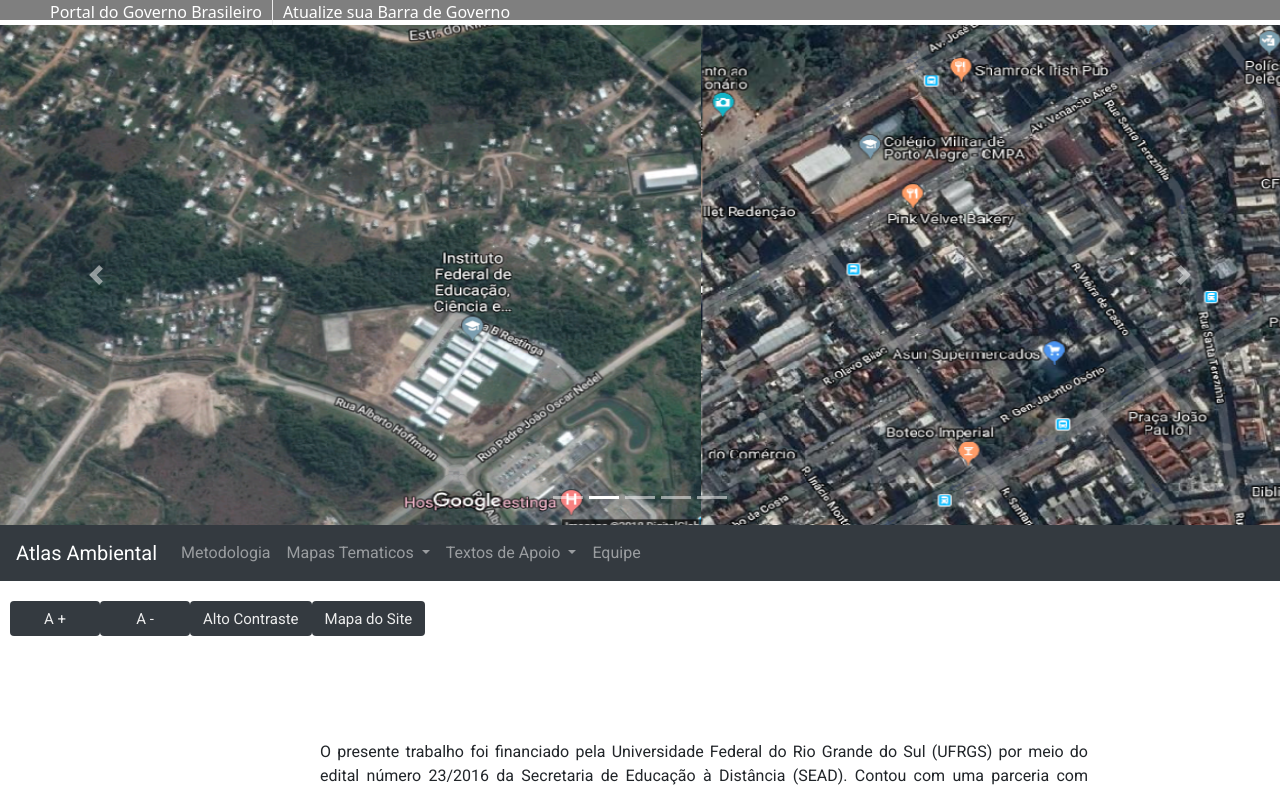
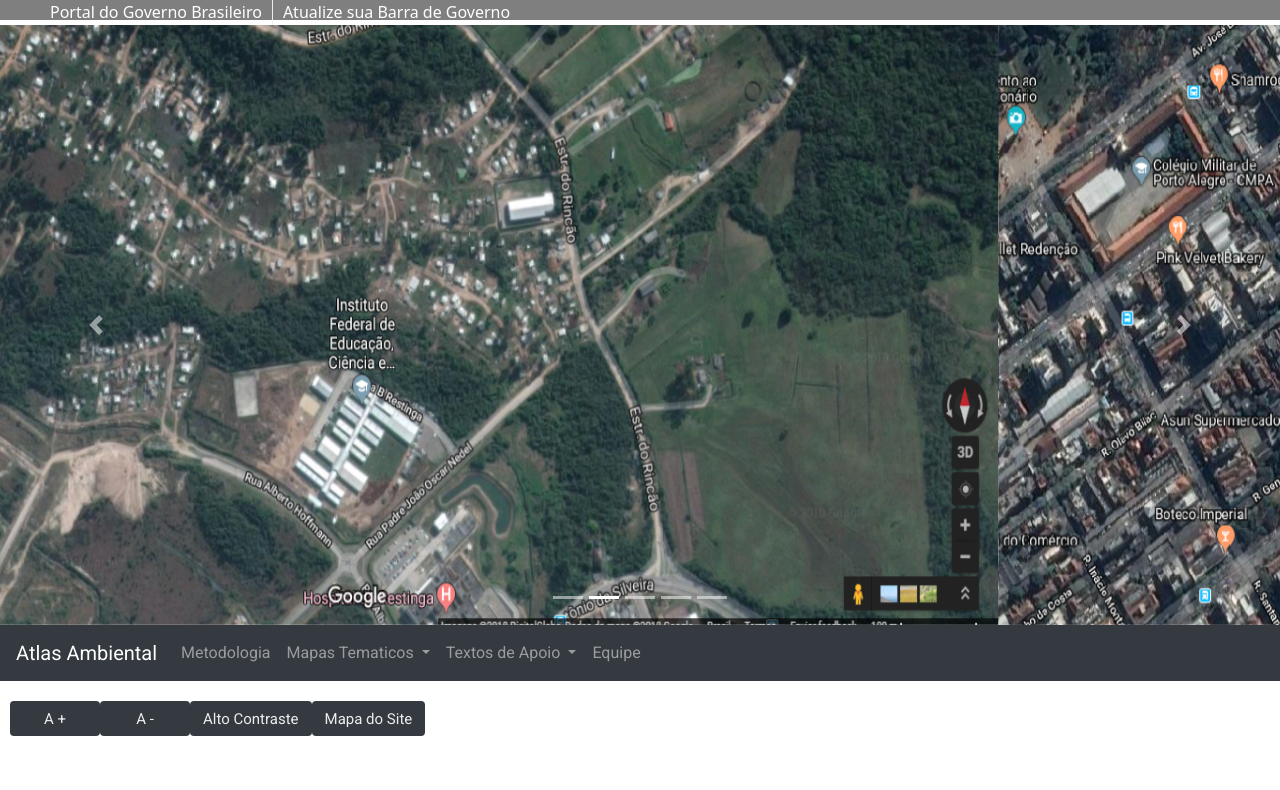
Before and after one commit to DComicsBP/atlas-app, an Angular app: page /projeto in a window 1280 px wide. Shown: the top 790 px of the page. Built offline with nearby package versions, Linux system fonts and the light colour scheme.

Commit message:
alterando o tamanho das imagens

```diff
--- a/src/app/carousel/carousel.component.css
+++ b/src/app/carousel/carousel.component.css
@@ -0,0 +1,4 @@
+.responsive {
+    width: 100%;
+    height: 600px;
+}
--- a/src/app/carousel/carousel.component.html
+++ b/src/app/carousel/carousel.component.html
@@ -9,20 +9,20 @@
     </ol>
     <div class="carousel-inner">
         <div class="carousel-item active">
-            <img [(src)]="ifrsPOA " class="img-responsive"  height="500" width="1500" />
+            <img [(src)]="ifrsPOA " class="responsive" />
         </div>
 
-          <div class="carousel-item" style="max-width: 900px;max-height: 900px;">
-              <img [(src)]="famed" class="img-responsive" height="500" width="1500" />
+          <div class="carousel-item" >
+              <img [(src)]="famed" class="responsive" />
           </div>
-          <div class="carousel-item" style="max-width: 900px;max-height: 900px;">
-              <img [(src)]="RS" class="img-responsive"  height="500" width="1500"/>
+          <div class="carousel-item">
+              <img [(src)]="RS" class="responsive" />
           </div>
-            <div class="carousel-item" style="max-width: 900px;max-height: 900px;">
-              <img [(src)]="ifrsRestinga02" class="img-responsive" height="500" width="1500" />
+            <div class="carousel-item" >
+              <img [(src)]="ifrsRestinga02" class="responsive" />
             </div>
-            <div class="carousel-item" style="max-width: 900px;max-height: 900px;">
-              <img [(src)]="vale" class="img-responsive" height="500" width="1500" />
+            <div class="carousel-item" >
+              <img [(src)]="vale" class="responsive"/>
             </div>
     <a class="carousel-control-prev" href="#carouselExampleIndicators" role="button" data-slide="prev">
       <span class="carousel-control-prev-icon" aria-hidden="true"></span>
```
